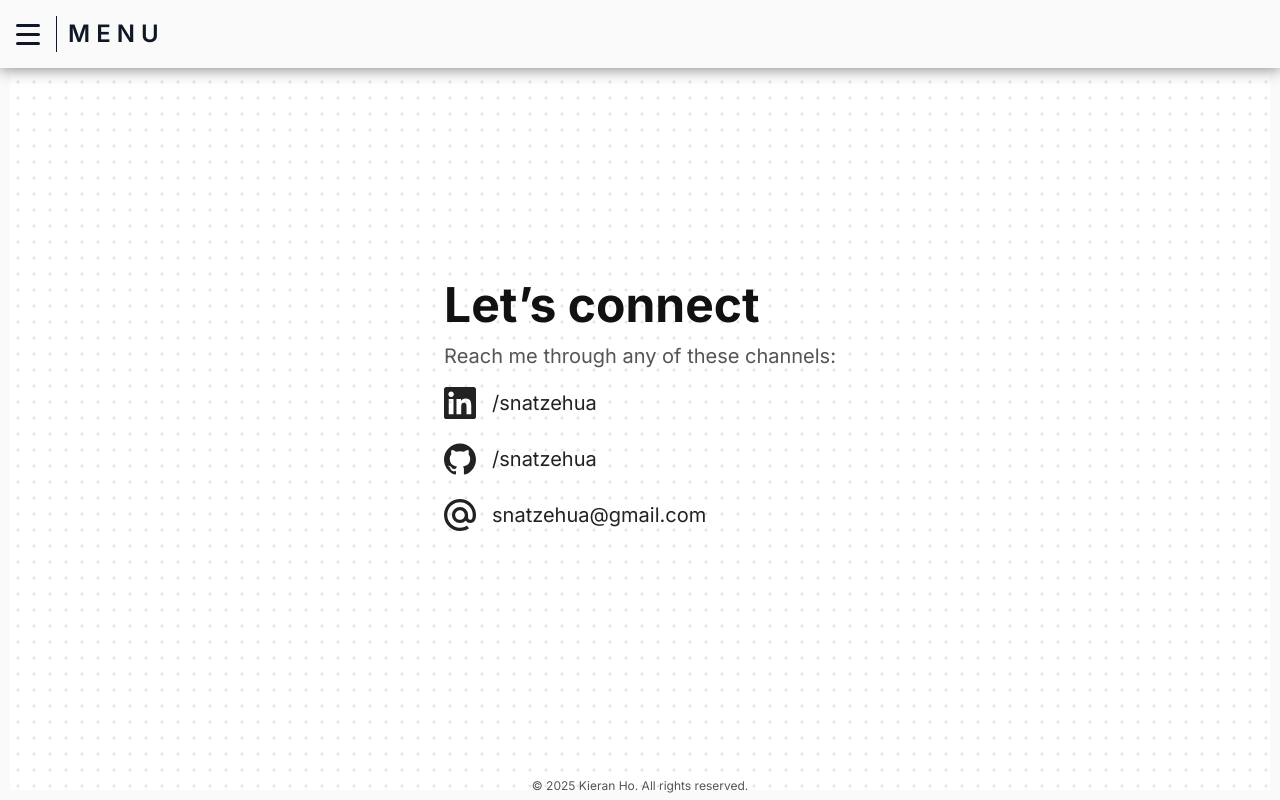
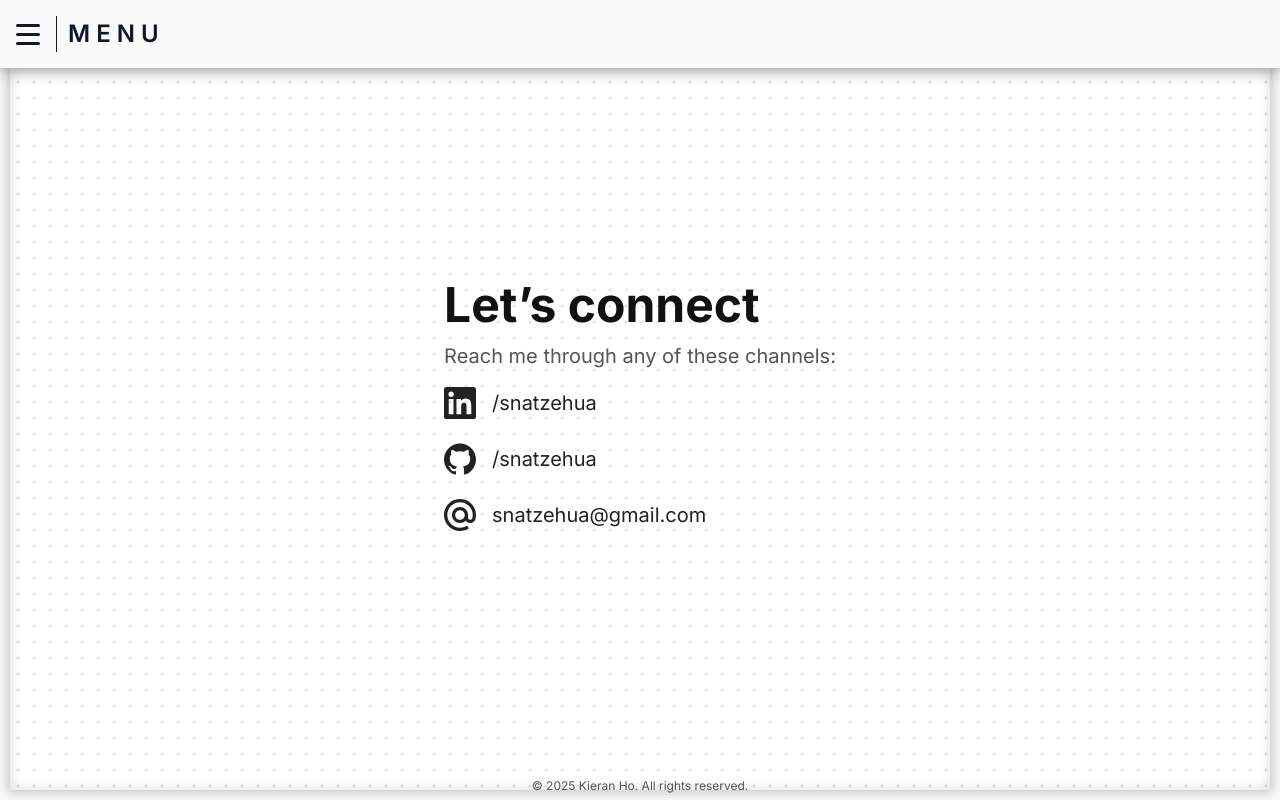
Before and after one commit to snatzehua/portfolio, a Next.js app in the folder my-portfolio/: page /contact in a window 1280 px wide. Built offline with nearby package versions, Linux system fonts and the light colour scheme.

Commit message:
kieran/fixed-pattern-bg-shadows

```diff
--- a/my-portfolio/src/app/globals.css
+++ b/my-portfolio/src/app/globals.css
@@ -34,10 +34,8 @@ body {
   position: relative;
   display: flex;
   height: calc(var(--vh, 1vh) * 100);
-;
   width: 100vw;
   min-height: calc(var(--vh, 1vh) * 100);
-;
   background-color: #FAFAFA;
   flex-direction: row;
   justify-content: center;
@@ -59,7 +57,7 @@ body {
   flex-direction: row;
   justify-content: center;
   align-items: center;
-  box-shadow: inset 0 0 10 3 rgb(0, 0, 0, 0.1), 0 0 10 3 rgb(0, 0, 0, 0.2);
+  box-shadow: inset 0px 0px 10px 3px rgb(0, 0, 0, 0.1), 0px 0px 10px 3px rgb(0, 0, 0, 0.2);
   z-index: 5;
 }
 
```
